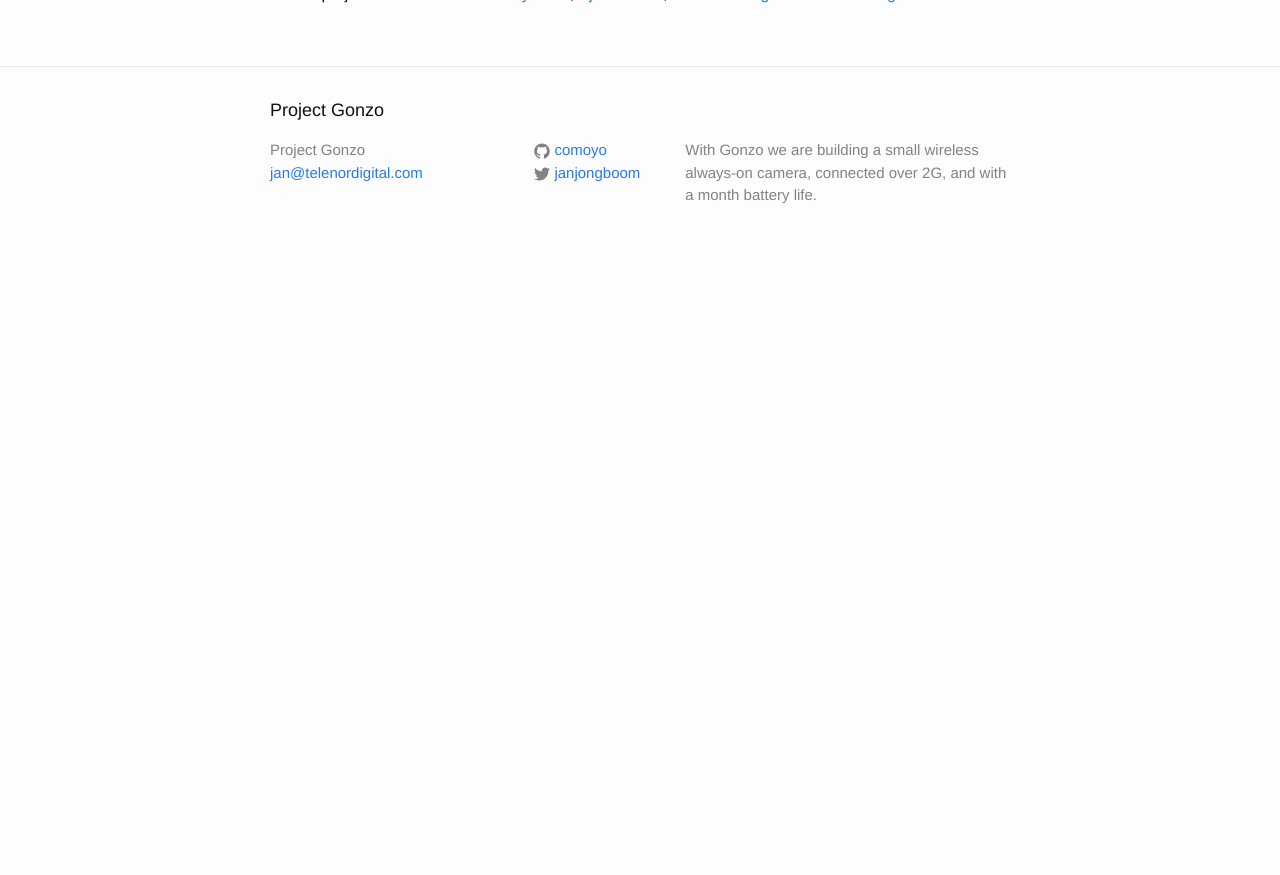
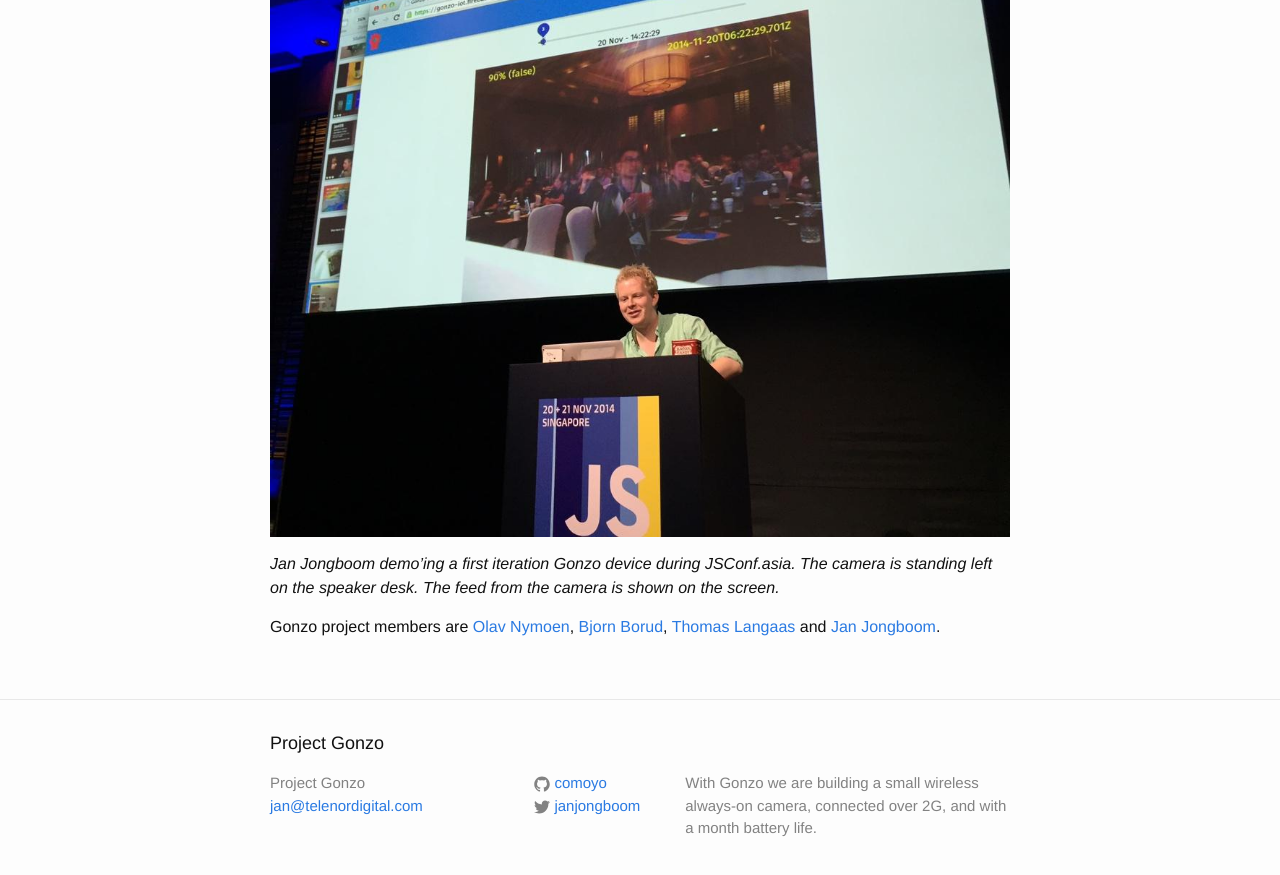
Before and after one commit to comoyo/blog.telenor.io, a Jekyll site: the page built from about.md, in a window 1280 px wide and 900 px high, scrolled down 626 px. Shown: the top 875 px of the window. Built offline with Jekyll 4.4.1, drawn with Linux system fonts in a browser that asks for light colours; before the commit the page ends 900 px from its top, so only the background shows below that.

Commit message:
Add photo to about page of the device

```diff
--- a/about.md
+++ b/about.md
@@ -15,4 +15,8 @@ These questions need visual data to be answered, and are highly time specific. G
 
 We want to build Gonzo as cheap as possible, at a throw-away price point. To accomodate this we use off the shelf phone hardware running on top of a fork of [Firefox OS](http://github.com/janjongboom/janos). This blog shows the progress we are going through building the device and the software that powers it.
 
+![JSConf.asia]({{ site.baseurl }}/assets/about-gonzo.jpg)
+
+*Jan Jongboom demo'ing a first iteration Gonzo device during JSConf.asia. The camera is standing left on the speaker desk. The feed from the camera is shown on the screen.*
+
 Gonzo project members are [Olav Nymoen](https://github.com/OlavHN), [Bjorn Borud](http://blog.borud.no/), [Thomas Langaas](https://twitter.com/tlangaas) and [Jan Jongboom](http://janjongboom.com).
```
Also changed, not shown: assets/about-gonzo.jpg (added).
